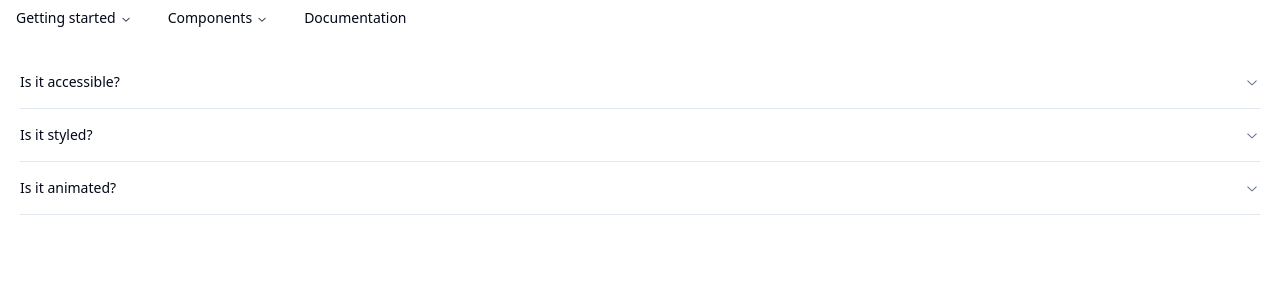
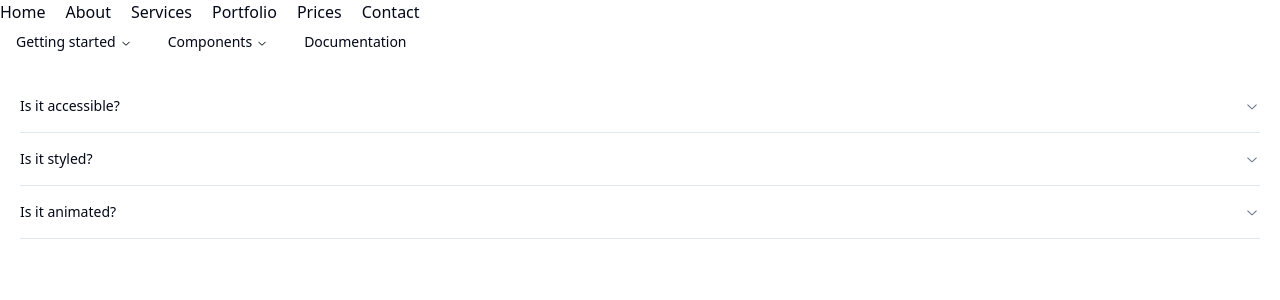
Before and after one commit to jdm1991/ExpressWD, a Next.js app: page / in a window 1280 px wide. Shown: the top 300 px of the page. Built offline with nearby package versions, Linux system fonts and the light colour scheme; grey boxes are pictures that could not be loaded.

Commit message:
header foundation started

```diff
--- /dev/null
+++ b/components/header.tsx
@@ -0,0 +1,16 @@
+import "../styles/header.css";
+
+export default function Header() {
+  return (
+    <>
+      <div className="header-container">
+        <div>Home</div>
+        <div>About</div>
+        <div>Services</div>
+        <div>Portfolio</div>
+        <div>Prices</div>
+        <div>Contact</div>
+      </div>
+    </>
+  );
+}
--- a/pages/index.tsx
+++ b/pages/index.tsx
@@ -1,17 +1,17 @@
 import NavMenu from "../components/navmenu";
-import { navigationMenuTriggerStyle } from "@/components/ui/navigation-menu"
+import { navigationMenuTriggerStyle } from "@/components/ui/navigation-menu";
 
 import Welcome from "../components/welcome";
+import Header from "../components/header";
 import QandAnswers from "../components/qandanswers";
-
 
 import "@/app/globals.css";
 
 export default function Home() {
   return (
     <>
+      <Header />
       <NavMenu />
-
       <Welcome />
       <QandAnswers />
     </>
--- /dev/null
+++ b/styles/header.css
@@ -0,0 +1,11 @@
+*{
+    margin: 0px;
+    padding:0px;
+    box-sizing: border-box;
+}
+
+.header-container{
+    display: flex;
+    flex-direction: row;
+    gap: 20px;
+}
```
